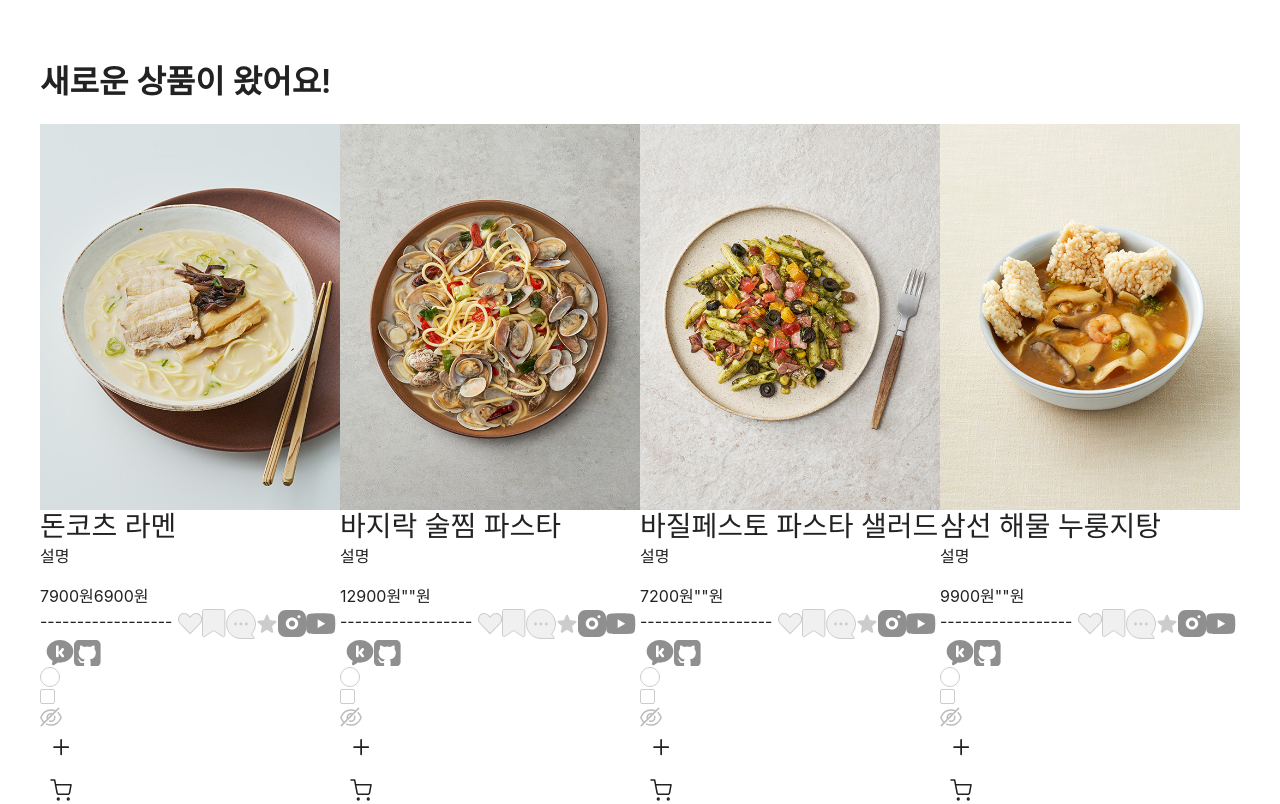
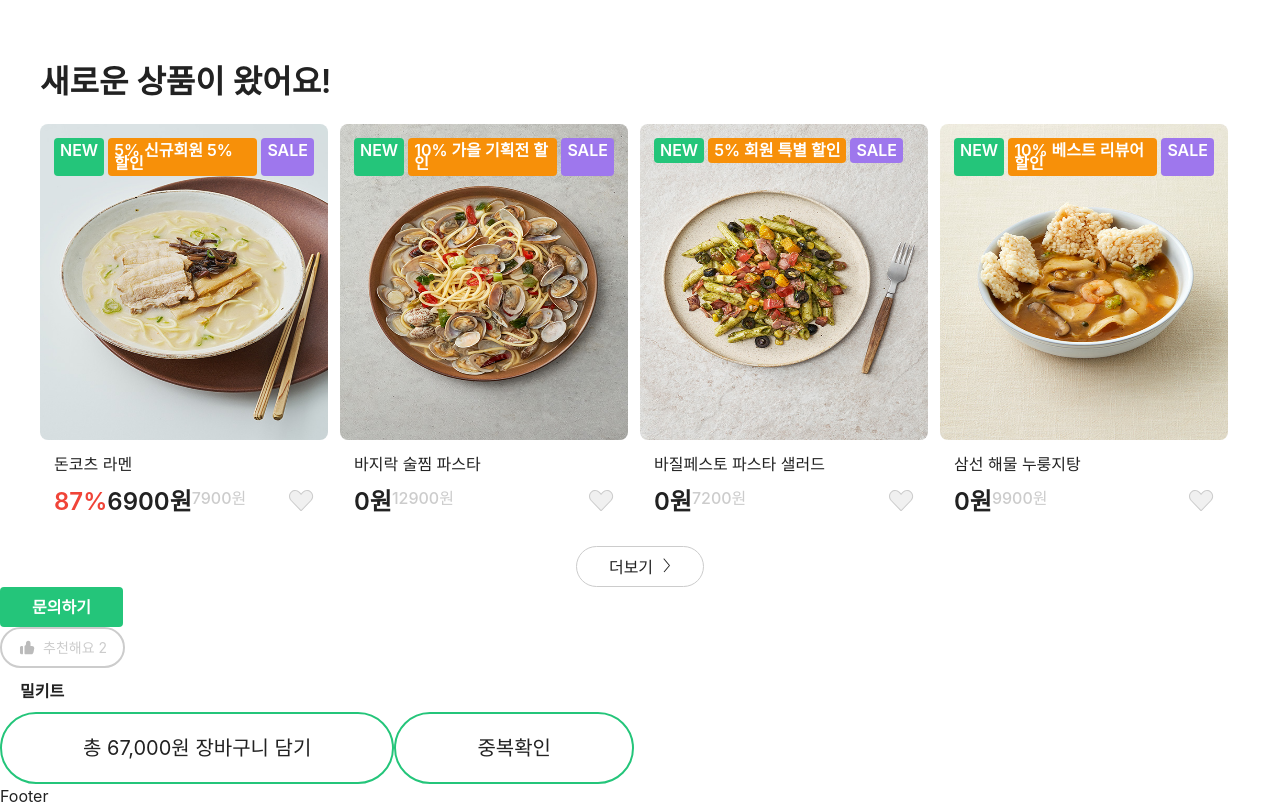
Before and after one commit to chae0924/heayul, a React (Create React App) app: page / in a window 1280 px wide. Shown: the part 1289-2093 px from the top of the page. Built offline with nearby package versions, Linux system fonts and the light colour scheme; a web font is replaced by a local one.

Commit message:
상품아이템컴포넌트제작

```diff
--- a/src/components/common/util/_icon.js
+++ b/src/components/common/util/_icon.js
@@ -16,10 +16,13 @@ align-items : center;
 `
 
 
+
+
 const SvgIconbtn = styled.button`
   width: ${(props) =>  props.size[0] ? props.size[0]+'px' : '24px' };
   height: ${(props) =>  props.size[0] ? props.size[1]+'px' : '21px' };
   border:0;
+  padding:0;
   background-color:transparent;
   color: #999999;
   font-size: 12px;
@@ -148,7 +151,7 @@ const SvgIconlabel = styled.label`
   }
 `;
 
-export const Wishheart = () =><SvgIconbtn size={[24, 21]} className='whishicon'>
+export const Wishheart = () =><SvgIconbtn size={[25, 21]} className='whishicon'>
 
         <svg width="25" height="21" viewBox="0 0 25 21" fill="none" className={icon.default} >
         <path id="fillheart" d="M12.0744 20.4849C11.9379 20.4849 11.8119 20.4324 11.7174 20.3274L2.18358 10.4997C1.0496 9.3342 0.451116 7.70674 0.524614 6.04777C0.608612 4.37831 1.3436 2.86635 2.59307 1.79537C3.55904 0.97639 4.74552 0.5354 6.04749 0.5354C7.63295 0.5354 9.20792 1.20738 10.3419 2.39386L12.0639 4.16832L13.7858 2.39386C14.9303 1.21788 16.4947 0.5354 18.0802 0.5354C19.3717 0.5354 20.5687 0.965891 21.5346 1.79537C22.7946 2.86635 23.5296 4.37831 23.6031 6.04777C23.6871 7.70674 23.0781 9.3237 21.9441 10.4997L12.4208 20.3379C12.3263 20.4429 12.1898 20.4954 12.0639 20.4954L12.0744 20.4849Z" fill="#F0F0F0"/>
@@ -274,7 +277,7 @@ export const Viewicon = () => <SvgprothumbLink  size={[17, 17]} >
 
 </SvgprothumbLink>
 
-export const Wishicon = () => <SvgprothumbLink  className='type2'>
+export const Wishicon = () => <SvgprothumbLink size={[25,21]} className='type2'>
 <svg width="25" height="21" viewBox="0 0 25 21" fill="none" className={icon.default} >
         <path id="fillheart" d="M12.0744 20.4849C11.9379 20.4849 11.8119 20.4324 11.7174 20.3274L2.18358 10.4997C1.0496 9.3342 0.451116 7.70674 0.524614 6.04777C0.608612 4.37831 1.3436 2.86635 2.59307 1.79537C3.55904 0.97639 4.74552 0.5354 6.04749 0.5354C7.63295 0.5354 9.20792 1.20738 10.3419 2.39386L12.0639 4.16832L13.7858 2.39386C14.9303 1.21788 16.4947 0.5354 18.0802 0.5354C19.3717 0.5354 20.5687 0.965891 21.5346 1.79537C22.7946 2.86635 23.5296 4.37831 23.6031 6.04777C23.6871 7.70674 23.0781 9.3237 21.9441 10.4997L12.4208 20.3379C12.3263 20.4429 12.1898 20.4954 12.0639 20.4954L12.0744 20.4849Z" fill="#F0F0F0"/>
         <path id="lineheart" d="M18.1012 1.06048C19.2667 1.06048 20.3377 1.44897 21.2091 2.19445C22.3536 3.17093 23.0256 4.5464 23.0991 6.07936C23.1726 7.59133 22.6161 9.07179 21.5871 10.1428L12.0953 19.981L2.56157 10.1323C1.53259 9.06129 0.976102 7.58083 1.0496 6.06886C1.1231 4.5464 1.79508 3.17093 2.93956 2.19445C3.81104 1.45947 4.88201 1.06048 6.04749 1.06048C7.49645 1.06048 8.92442 1.67996 9.9639 2.76144L10.9299 3.75891L11.3079 4.14741L12.0638 4.92439L12.8198 4.14741L13.1978 3.75891L14.1638 2.76144C15.2138 1.67996 16.6417 1.06048 18.0907 1.06048M6.05799 0.0104998C4.70352 0.0104998 3.35955 0.461989 2.26757 1.39647C-0.598862 3.83241 -0.745859 8.21081 1.81608 10.8568L11.3394 20.695C11.5389 20.905 11.8119 21.01 12.0743 21.01C12.3368 21.01 12.6098 20.905 12.8093 20.695L22.3326 10.8568C24.8946 8.21081 24.7476 3.83241 21.8916 1.38597C20.7996 0.45149 19.4557 0 18.1012 0C16.4107 0 14.7098 0.692984 13.4288 2.01595L12.4628 3.01343L12.0848 3.40192L11.7069 3.01343L10.7409 2.01595C9.45991 0.692984 7.75895 0 6.06849 0L6.05799 0.0104998Z" fill="#CCCCCC"/>
@@ -286,3 +289,24 @@ export const Bookicon = () => <SvgprothumbLink   className='type2'>
         <path d="M13.5556 0.5C14.384 0.5 15.0556 1.17157 15.0556 2V16.2035C15.0556 17.4105 13.7027 18.1232 12.7073 17.4406L9.1916 15.0299C8.33958 14.4456 7.21597 14.4456 6.36395 15.0299L2.84829 17.4406C1.85289 18.1232 0.5 17.4105 0.5 16.2035V2C0.5 1.17157 1.17157 0.5 2 0.5H13.5556Z" fill="#F0F0F0" stroke="#CCCCCC"/>
       </svg>
 </SvgprothumbLink>
+
+
+export const Badges = styled.span`
+   display:inline-block;
+   padding: 6px;
+   border-radius: 4px;
+   color: var(--text-secondary, #fff);
+   font-size: 16px;
+  font-style: normal;
+  font-weight: 600;
+  line-height:0.8;
+   &.N{
+     background: var(--color--labelN, #24C57A);
+   }
+  &.C{
+   background: var(--color--labelD, #F79009);
+  }
+   &.S{
+   background: var(--color--labelS, #9E77ED);
+   }
+`
--- a/src/components/layout/Header.js
+++ b/src/components/layout/Header.js
@@ -9,7 +9,7 @@ import { Allmenulist } from '../common/_common_navi'
 export default function Header({ navidb}) {
 
    useEffect(()=>{
-    console.log(navidb)
+   //console.log(navidb)
    }, [])
 
   return (
@@ -46,12 +46,12 @@ export default function Header({ navidb}) {
 
 
               {
-                navidb["category"].map((v, i)=> <li >
-                      <Allmenulist to={v.linkto} >{v.name}</Allmenulist>
+                navidb["category"].map((v, i)=> <li key={`naviallmenu${i}`}>
+                      <Allmenulist to={v.linkto}  >{v.name}</Allmenulist>
                       {
                         v["subcategory"] && <ul className={`position-absolute start-100 top-0 ${hd.submenu}`}>
                                  {
-                                  v["subcategory"].map((vv, ii)=><li>
+                                  v["subcategory"].map((vv, ii)=><li key={`subcategory${ii}`}>
                                          <Link to={`product/${vv.linkto}/${vv.categoryId}`} >{vv.name}</Link>
                                   </li>)
                                  }
--- a/src/components/product/ProductItem.js
+++ b/src/components/product/ProductItem.js
@@ -1,24 +1,63 @@
 import React, {useEffect} from 'react'
-import { Wishheart , BookmarkBt, CommentBt , RateBt , Syoutube, Sgit, Sinstar , Skakao,  LabelR, LabelC,  LabelPw , Viewicon, Carticon, Wishicon, Bookicon  } from '../common/util/_icon'
+import { Wishheart , BookmarkBt, CommentBt , RateBt , Syoutube, Sgit, Sinstar , Skakao,  LabelR, LabelC,  LabelPw , Viewicon, Carticon, Wishicon, Bookicon,Badges  } from '../common/util/_icon'
 import prditem from './ProductItem.module.scss'
 
 export default function ProductItem({info}) {
+
+const discountPrice = Number(info.discountPrice) || 0;
+const originalPrice = Number(info.originalPrice);
+
+
   useEffect(()=>{
     console.log(info)
   }, [])
   return (
-    <div>
-              <img src={info.image_url} alt={info.image_alt} className='img-fluid' />
-              <div className="product-info">
-                <h3>{info.name}</h3>
-                <p>{info.description}</p>
-                <div className="price d-flex">
-                  <span className="original">{info.originalPrice.toLocaleString()}원</span>
-                  <span className="discount">{info.discountPrice.toLocaleString()}원</span>
+    <div className='org position-relative d-inline-block' id={info.productId}>
+                <div className='position-absolute d-flex oriinner gap-1'>
+                {
+  info.badges && info.badges.includes("N") && (
+    <Badges className="N">NEW</Badges>
+  )
+}
+
+                  {
+                    info.coupon && <Badges className='C'>{
+                      info.coupon.split("|")[0]+"% "+info.coupon.split("|")[1]
+                    }</Badges>
+                  }
+                                  {
+  info.badges && info.badges.includes("S") && (
+    <Badges className='S'>SALE</Badges>
+  )
+}
+
                 </div>
-                ------------------
-                <Wishheart ></Wishheart>
-                <BookmarkBt></BookmarkBt>
+              <img src={info.image_url}  alt={info.image_alt} className='img-fluid org-img' />
+              <div className="product-info oriinner pt-0 pb-0">
+                <h3 className='org-prdnm'>{info.name}</h3>
+                <p className='d-none'>{info.description}</p>
+                <div className="price d-flex justify-content-between">
+      {/* 할인율 표시 */}
+      <span className="org-current-price text-discount">
+        { discountPrice  && discountPrice >0 ? `${Math.round((discountPrice / originalPrice) * 100)}%` : null }
+
+      </span>
+
+      {/* 원래 가격 쉼표 추가 */}
+      <span className="org-current-price ">
+        {discountPrice}원
+      </span>
+      <span className="org-price me-auto">
+        {originalPrice}원
+      </span>
+
+      <Wishheart className='ms-auto'></Wishheart>
+    </div>
+
+
+
+
+                {/* <BookmarkBt></BookmarkBt>
                 <CommentBt></CommentBt>
                 <RateBt></RateBt>
                 <Syoutube></Syoutube>
@@ -31,7 +70,7 @@ export default function ProductItem({info}) {
                 <Viewicon></Viewicon>
                 <Carticon></Carticon>
                 <Wishicon></Wishicon>
-                <Bookicon></Bookicon>
+                <Bookicon></Bookicon> */}
               </div>
     </div>
   )
--- a/src/style/_globals.scss
+++ b/src/style/_globals.scss
@@ -172,6 +172,9 @@ line-height: 1;
 
 
 //상품아이템 기준
+.oriinner{
+  padding: 14px;
+}
 .org {
   &-img{ // 상품이미지
     width:288px;
@@ -186,7 +189,8 @@ line-height: 1;
     overflow: hidden;
     text-overflow: ellipsis;
     margin-top: 16px;
-    margin-bottom: 24px;
+    margin-bottom: 18px;
+
   }
   &-price{
     font-size: 16px;
@@ -197,8 +201,8 @@ line-height: 1;
     text-decoration: 'line-through';
   }
   &-current-price { // 판매가
-    font-size: 24px;
-    font-weight: 600;
+    font-size: 24px !important;
+    font-weight: 600 !important;
     line-height: 1;
     white-space: nowrap;
   }
```
